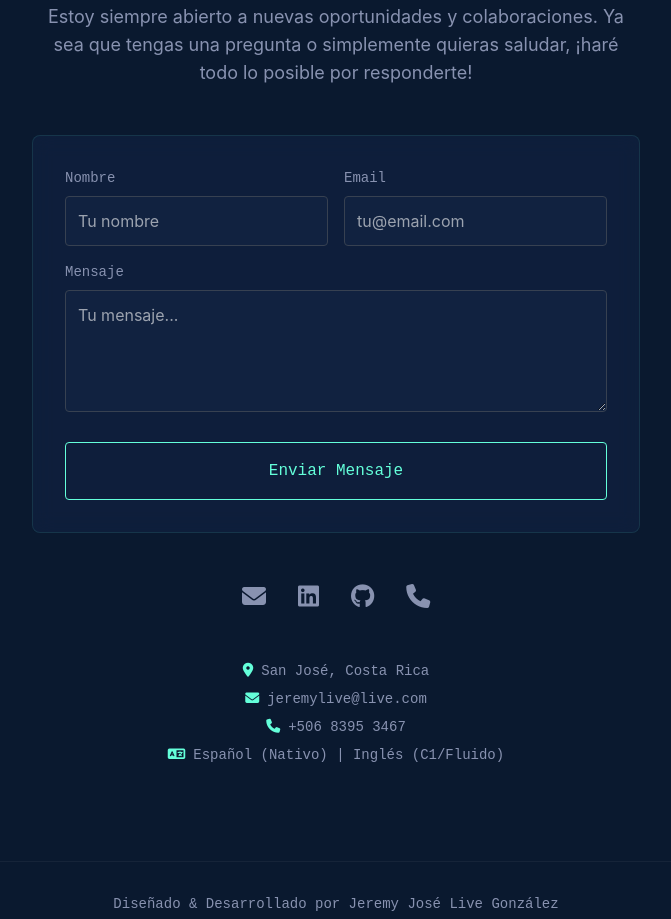
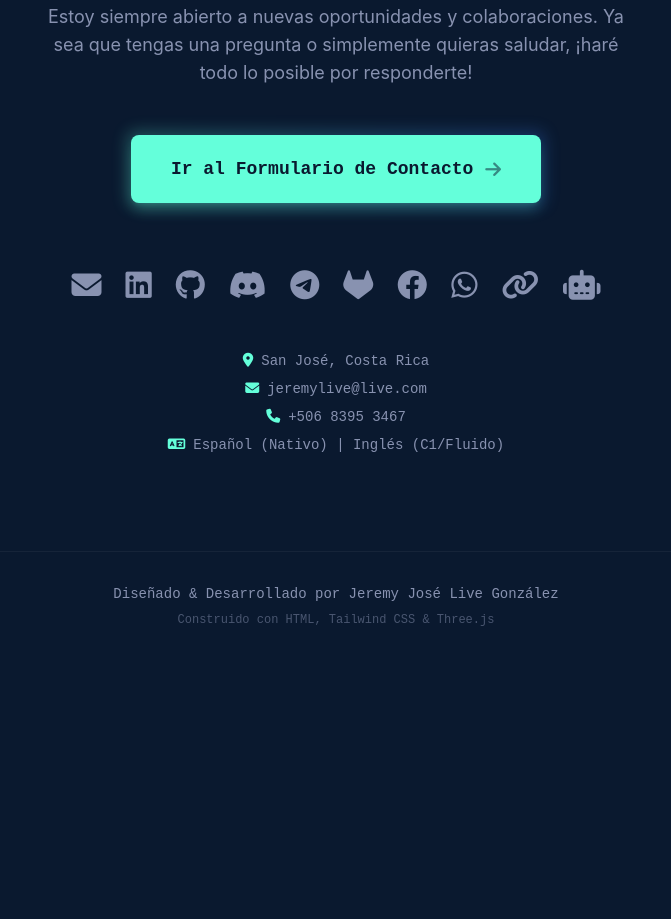
Before and after one commit to developerjeremylive/portafolio-jeremylive, a plain HTML site: page index.html in a window 1280 px wide. Shown: the part 5869-6788 px from the top of the page, without its empty margins (304-975 px from the left). After the commit the page ends 6529 px from the top, so only its background shows below. Drawn offline with nearby package versions, Linux system fonts and the light colour scheme; animation ran at ten frames a second; a small style sheet from the web is missing.

Commit message:
mejora UI UX Design - add links + contacto

```diff
--- a/index.html
+++ b/index.html
@@ -4,6 +4,7 @@
     <meta charset="UTF-8">
     <meta name="viewport" content="width=device-width, initial-scale=1.0">
     <title>Jeremy José Live González | Ingeniero de Software</title>
+    <link rel="icon" type="image/x-icon" href="https://github.githubassets.com/favicons/favicon.svg">
 
     <!-- Fonts -->
     <link href="https://cdn.jsdelivr.net/npm/@fontsource/inter@4.5.15/index.css" rel="stylesheet">
@@ -143,7 +144,7 @@
                         <a href="#education" class="hover:text-primary transition-colors duration-300 font-mono text-sm">03. Educación</a>
                         <a href="#skills" class="hover:text-primary transition-colors duration-300 font-mono text-sm">04. Habilidades</a>
                         <a href="#projects" class="hover:text-primary transition-colors duration-300 font-mono text-sm">05. Proyectos</a>
-                        <a href="#contact" class="px-4 py-2 border border-primary text-primary rounded hover:bg-primary/10 transition-all duration-300 font-mono text-sm">Contacto</a>
+                        <a href="https://jeremylive-dev.netlify.app/contact" target="_blank" class="px-4 py-2 border border-primary text-primary rounded hover:bg-primary/10 transition-all duration-300 font-mono text-sm">Contacto</a>
                     </div>
                 </div>
                 <div class="-mr-2 flex md:hidden">
@@ -160,7 +161,7 @@
                 <a href="#education" class="block px-3 py-2 rounded-md text-base font-medium text-gray-300 hover:text-primary hover:bg-white/5">03. Educación</a>
                 <a href="#skills" class="block px-3 py-2 rounded-md text-base font-medium text-gray-300 hover:text-primary hover:bg-white/5">04. Habilidades</a>
                 <a href="#projects" class="block px-3 py-2 rounded-md text-base font-medium text-gray-300 hover:text-primary hover:bg-white/5">05. Proyectos</a>
-                <a href="#contact" class="block px-3 py-2 rounded-md text-base font-medium text-primary hover:bg-white/5">Contacto</a>
+                <a href="https://jeremylive-dev.netlify.app/contact" target="_blank" class="block px-3 py-2 rounded-md text-base font-medium text-primary hover:bg-white/5">Contacto</a>
             </div>
         </div>
     </nav>
@@ -178,8 +179,8 @@
                 </p>
                 <div class="flex flex-wrap gap-4">
                     <a href="#projects" class="px-8 py-4 border border-primary text-primary rounded font-mono hover:bg-primary/10 transition-all">Ver Proyectos</a>
-                    <a href="#contact" class="px-8 py-4 bg-primary text-dark rounded font-mono hover:bg-primary/90 transition-all">Contáctame</a>
-                    <a href="#" class="px-8 py-4 border border-secondary text-secondary rounded font-mono hover:border-primary hover:text-primary transition-all"><i class="fab fa-linkedin mr-2"></i>LinkedIn</a>
+                    <a href="https://jeremylive-dev.netlify.app/contact" target="_blank" class="px-8 py-4 bg-primary text-dark rounded font-mono hover:bg-primary/90 transition-all">Contáctame</a>
+                    <a href="https://www.linkedin.com/in/jeremy-live/" target="_blank" class="px-8 py-4 border border-secondary text-secondary rounded font-mono hover:border-primary hover:text-primary transition-all"><i class="fab fa-linkedin mr-2"></i>LinkedIn</a>
                 </div>
             </div>
         </div>
@@ -556,7 +557,7 @@
                                 <i class="far fa-folder text-4xl text-primary"></i>
                                 <div class="flex gap-4 text-secondary">
                                     <a href="https://chat.etheroi.com" target="_blank" class="hover:text-primary"><i class="fas fa-external-link-alt text-xl"></i></a>
-                                    <a href="https://github.com" target="_blank" class="hover:text-primary"><i class="fab fa-github text-xl"></i></a>
+                                    <a href="https://github.com/developerjeremylive" target="_blank" class="hover:text-primary"><i class="fab fa-github text-xl"></i></a>
                                 </div>
                             </div>
                             <h3 class="text-xl font-bold text-light mb-2 group-hover:text-primary transition-colors">DeepMCPAgent WebUI</h3>
@@ -703,33 +704,25 @@
                 Estoy siempre abierto a nuevas oportunidades y colaboraciones. Ya sea que tengas una pregunta o simplemente quieras saludar, ¡haré todo lo posible por responderte!
             </p>
 
-            <div class="glass-card p-8 rounded-lg text-left mb-12">
-                <form onsubmit="event.preventDefault(); alert('¡Mensaje enviado (demo)!');">
-                    <div class="grid md:grid-cols-2 gap-4 mb-4">
-                        <div>
-                            <label class="block text-sm font-mono text-secondary mb-2">Nombre</label>
-                            <input type="text" class="w-full bg-surface border border-gray-700 rounded p-3 text-light focus:outline-none focus:border-primary transition-colors" placeholder="Tu nombre">
-                        </div>
-                        <div>
-                            <label class="block text-sm font-mono text-secondary mb-2">Email</label>
-                            <input type="email" class="w-full bg-surface border border-gray-700 rounded p-3 text-light focus:outline-none focus:border-primary transition-colors" placeholder="tu@email.com">
-                        </div>
-                    </div>
-                    <div class="mb-6">
-                        <label class="block text-sm font-mono text-secondary mb-2">Mensaje</label>
-                        <textarea rows="4" class="w-full bg-surface border border-gray-700 rounded p-3 text-light focus:outline-none focus:border-primary transition-colors" placeholder="Tu mensaje..."></textarea>
-                    </div>
-                    <button type="submit" class="w-full py-4 border border-primary text-primary rounded font-mono hover:bg-primary/10 transition-all">
-                        Enviar Mensaje
-                    </button>
-                </form>
+            <div class="text-center mb-16 relative group inline-block">
+                <div class="absolute -inset-1 bg-gradient-to-r from-primary to-blue-500 rounded-lg blur opacity-25 group-hover:opacity-75 transition duration-1000 group-hover:duration-200"></div>
+                <a href="https://jeremylive-dev.netlify.app/contact" target="_blank" class="relative inline-flex items-center justify-center px-10 py-5 text-lg font-mono font-bold text-dark bg-primary rounded-lg hover:bg-primary/90 transition-all transform hover:-translate-y-1 shadow-lg shadow-primary/20">
+                    <span class="mr-3">Ir al Formulario de Contacto</span>
+                    <i class="fas fa-arrow-right animate-pulse"></i>
+                </a>
             </div>
 
-            <div class="flex justify-center gap-8 mb-12">
-                <a href="mailto:jeremylive@live.com" class="text-secondary hover:text-primary hover:-translate-y-1 transition-all text-2xl" title="Email"><i class="fas fa-envelope"></i></a>
-                <a href="https://linkedin.com/in/jeremylive" target="_blank" class="text-secondary hover:text-primary hover:-translate-y-1 transition-all text-2xl" title="LinkedIn"><i class="fab fa-linkedin"></i></a>
-                <a href="https://github.com/jeremylive" target="_blank" class="text-secondary hover:text-primary hover:-translate-y-1 transition-all text-2xl" title="GitHub"><i class="fab fa-github"></i></a>
-                <a href="tel:+50683953467" class="text-secondary hover:text-primary hover:-translate-y-1 transition-all text-2xl" title="Teléfono"><i class="fas fa-phone"></i></a>
+            <div class="flex flex-wrap justify-center gap-6 mb-12 max-w-4xl mx-auto">
+                <a href="mailto:jeremylive@live.com" class="text-secondary hover:text-primary hover:-translate-y-1 transition-all text-3xl" title="Email"><i class="fas fa-envelope"></i></a>
+                <a href="https://www.linkedin.com/in/jeremy-live/" target="_blank" class="text-secondary hover:text-primary hover:-translate-y-1 transition-all text-3xl" title="LinkedIn"><i class="fab fa-linkedin"></i></a>
+                <a href="https://github.com/developerjeremylive" target="_blank" class="text-secondary hover:text-primary hover:-translate-y-1 transition-all text-3xl" title="GitHub"><i class="fab fa-github"></i></a>
+                <a href="https://discord.com/invite/4Cm5yMrq2t" target="_blank" class="text-secondary hover:text-primary hover:-translate-y-1 transition-all text-3xl" title="Discord"><i class="fab fa-discord"></i></a>
+                <a href="https://t.me/computines_developerjeremylive" target="_blank" class="text-secondary hover:text-primary hover:-translate-y-1 transition-all text-3xl" title="Telegram"><i class="fab fa-telegram"></i></a>
+                <a href="https://gitlab.com/jeremylive" target="_blank" class="text-secondary hover:text-primary hover:-translate-y-1 transition-all text-3xl" title="GitLab"><i class="fab fa-gitlab"></i></a>
+                <a href="https://www.facebook.com/j3r3myliv3/" target="_blank" class="text-secondary hover:text-primary hover:-translate-y-1 transition-all text-3xl" title="Facebook"><i class="fab fa-facebook"></i></a>
+                <a href="http://wa.link/9irgog" target="_blank" class="text-secondary hover:text-primary hover:-translate-y-1 transition-all text-3xl" title="WhatsApp"><i class="fab fa-whatsapp"></i></a>
+                <a href="https://beacons.ai/jeremylive" target="_blank" class="text-secondary hover:text-primary hover:-translate-y-1 transition-all text-3xl" title="Beacons"><i class="fas fa-link"></i></a>
+                <a href="https://jeremylive.netlify.app/" target="_blank" class="text-secondary hover:text-primary hover:-translate-y-1 transition-all text-3xl" title="Chatbot AI"><i class="fas fa-robot"></i></a>
             </div>
 
             <div class="text-sm font-mono text-secondary space-y-2">
```
